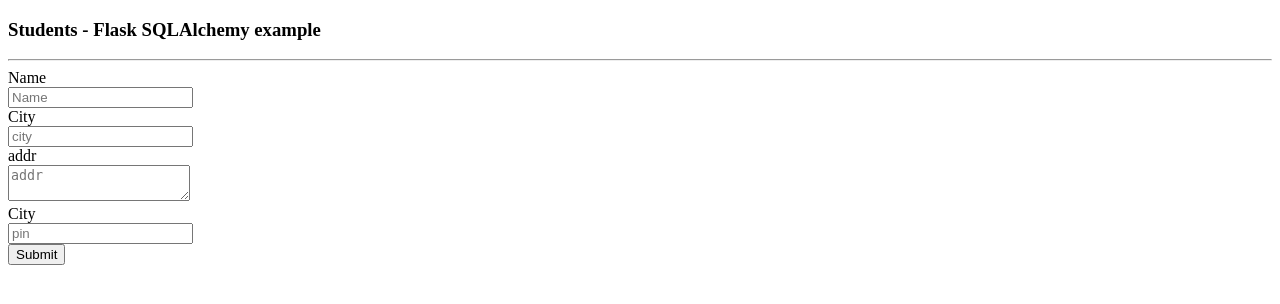
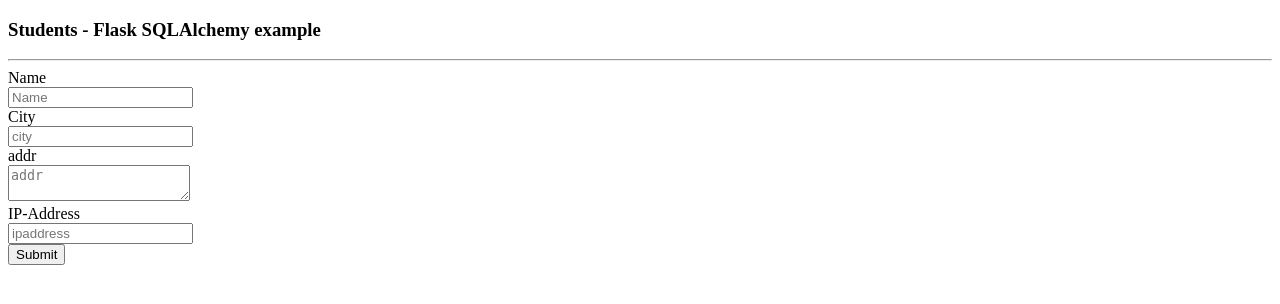
Before and after one commit to SDNScottie/pyprofi, a Flask app: page /new in a window 1280 px wide. Shown: the top 304 px of the page. Run offline with Flask 2, Linux system fonts and the light colour scheme.

Commit message:
Update new.html

```diff
--- a/webserver/flask_studentnotes_app/templates/new.html
+++ b/webserver/flask_studentnotes_app/templates/new.html
@@ -18,8 +18,8 @@
          <input type = "text" name = "city" placeholder = "city" /><br>
          <label for = "addr">addr</label><br>
          <textarea name = "addr" placeholder = "addr"></textarea><br>
-         <label for = "PIN">City</label><br>
-         <input type = "text" name = "pin" placeholder = "pin" /><br>
+         <label for = "IPADDRESS">IP-Address</label><br>
+         <input type = "text" name = "ipaddress" placeholder = "ipaddress" /><br>
          <input type = "submit" value = "Submit" />
       </form>
 
```
